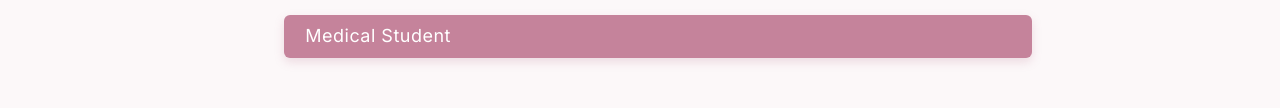
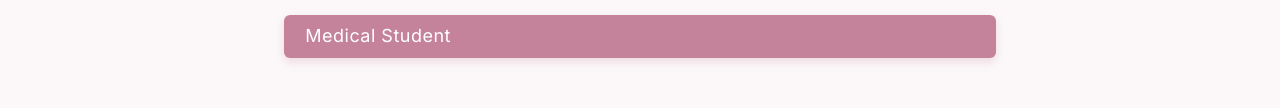
Before and after one commit to jankazimierzslezak/Portfolio, a plain HTML site: page index.html in a window 1280 px wide. Shown: the part 274-382 px from the top of the page. Drawn offline with nearby package versions, Linux system fonts and the light colour scheme.

Commit message:
Refactor styles in style.css for layout adjustments

```diff
--- a/css/style.css
+++ b/css/style.css
@@ -259,8 +259,7 @@ header {
         position: relative;
         z-index: 1;
         width: auto;
-        margin-right: -2em;
-        padding-right: calc(280px + 3em);
+        max-width: 100%;
     }
 }
 
```
